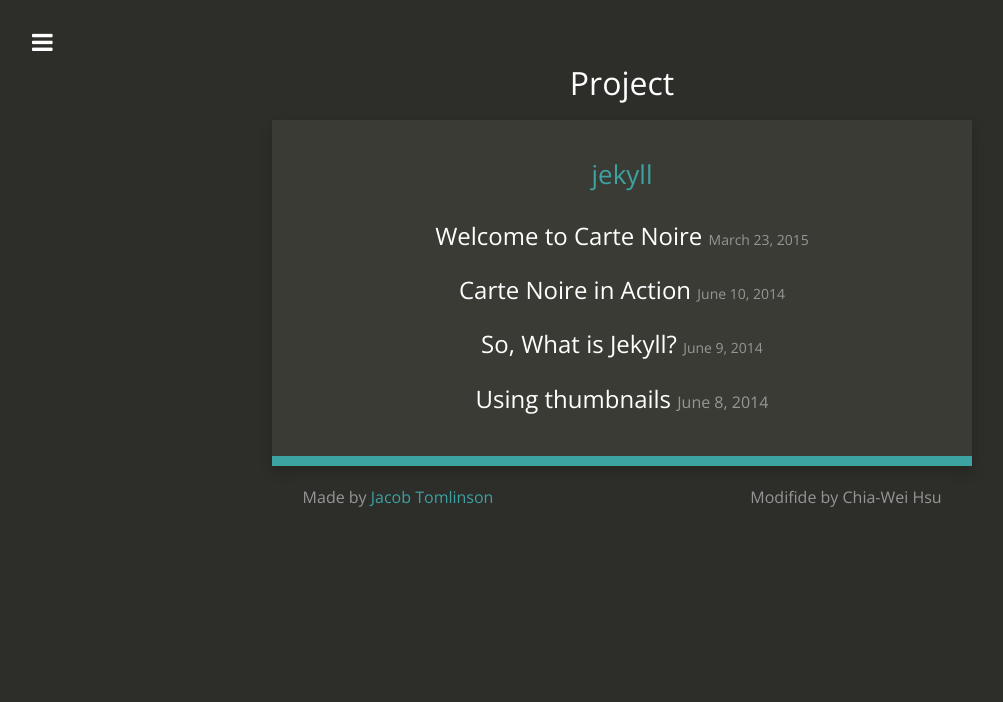
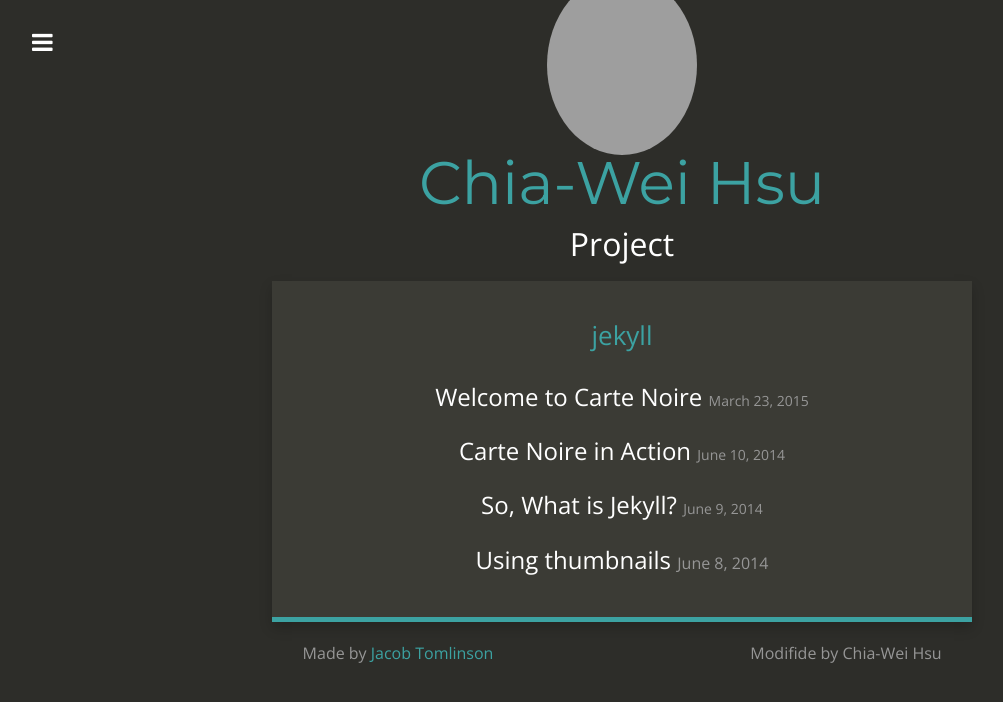
Before and after one commit to chiaweh2/chiaweh2.github.io, a Jekyll site: the page built from project.html, in a window 1280 px wide. Shown: the top 702 px of the page, without its empty margins (18-1021 px from the left). Built offline with Jekyll 4.4.1, drawn with Linux system fonts in a browser that asks for light colours; nearby versions of some CDN libraries.

Commit message:
Update project.html

```diff
--- a/project.html
+++ b/project.html
@@ -9,6 +9,13 @@
   <div class="row index all-posts">
 
     <h1 class="header author-header">{{ site.author_name }}</h1>
+
+            <div class="gravatar">
+                <img src="{{ site.title_image }}" class="img-circle about-image" height="180" width="150" alt="{{ site.title }}" />
+            </div>
+
+            <h1 class="header author-header" itemprop="headline">{{ site.title }}</h1>
+
     <h2 class="header" itemprop="headline">Project</h2>
 
       {% for category in site.categories %}
```
